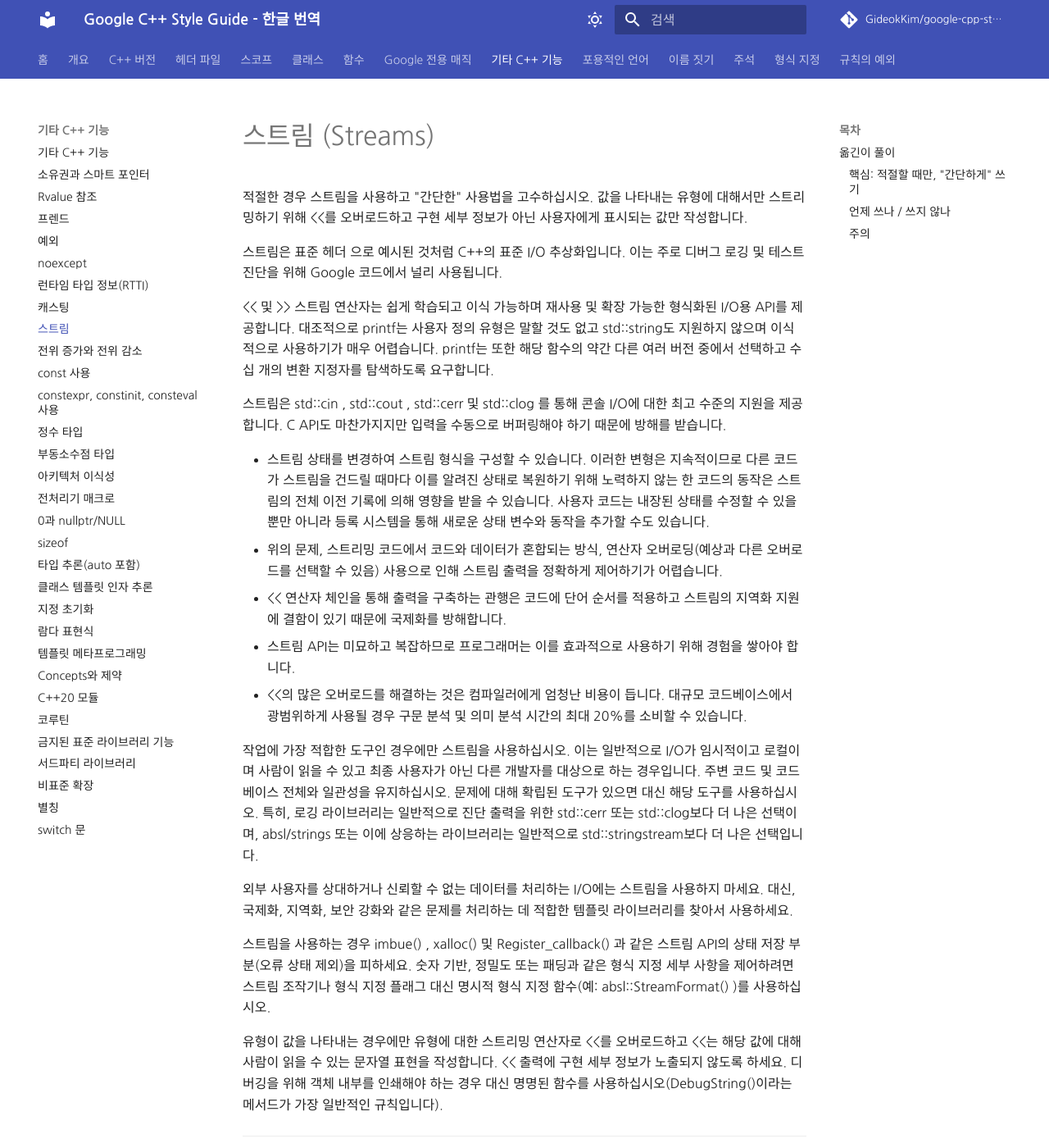
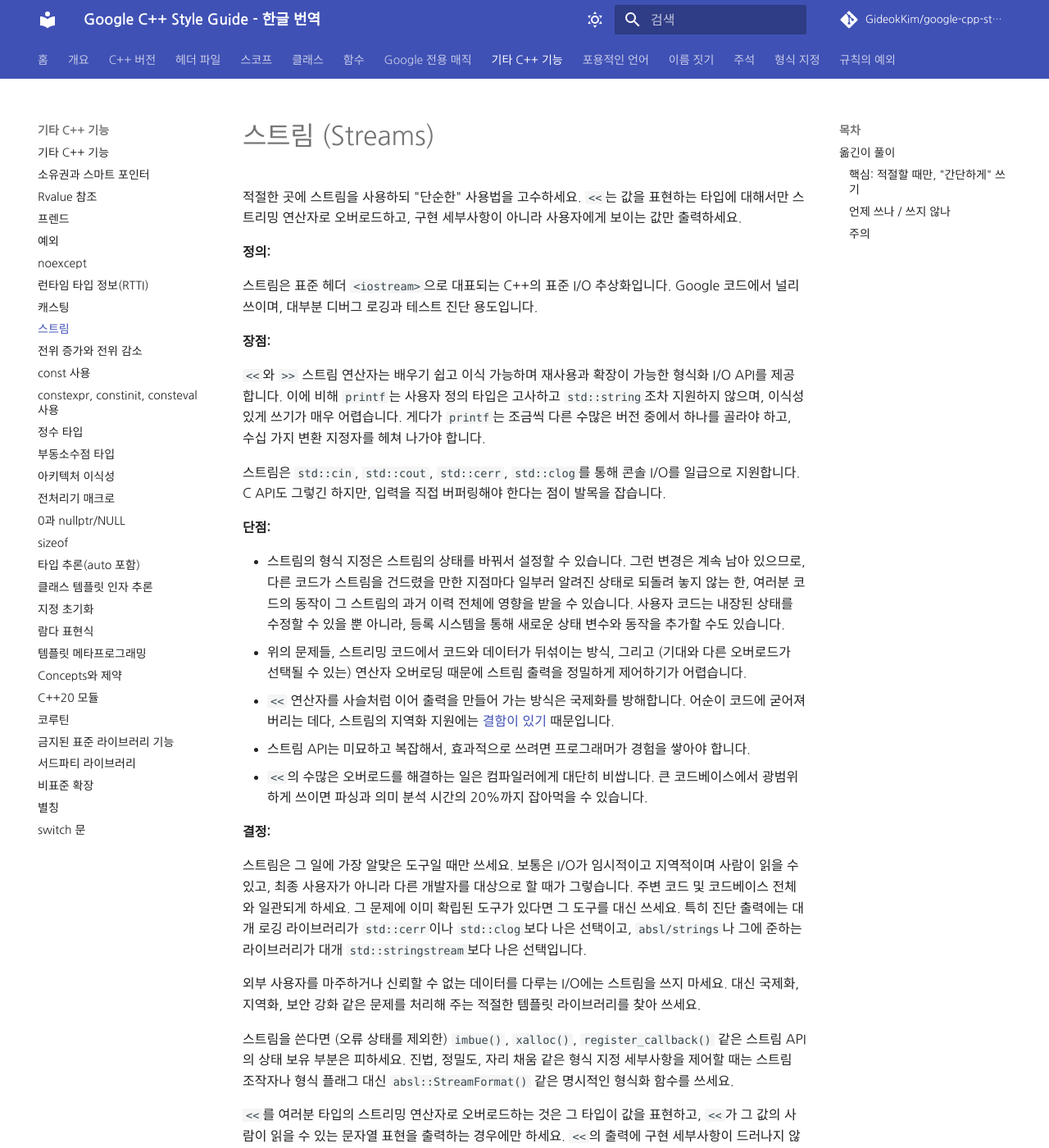
Before and after one commit to GideokKim/google-cpp-style-guide-kr, an MkDocs documentation site: the page built from google cpp style guide/streams.md, in a window 1280 px wide and 1400 px high. Shown: the whole window at 82% size. Built offline with MkDocs 1.6.1 and Material for MkDocs 9.7.7, drawn with Linux system fonts in a browser that asks for light colours; some web fonts are replaced; comment, search, counter and statistics services are not loaded; some of the changed text lies outside the part shown.

Commit message:
docs(other): restore upstream structure in `streams`
The page flattened the upstream Definition, Pros, Cons and Decision
blocks, dropped the link behind "flawed" on the localization claim, and
left every stream name and operator unformatted.

Word choices had drifted. `number base` became "숫자 기반", reading as
"based on numbers" rather than radix; `print object internals` became
"인쇄", the word for putting ink on paper; and `first-class support`
became "최고 수준의 지원", a claim about quality rather than about being
a first-class language facility. The API name `register_callback()` was
also written with a capital R, which is not the function.

Restore the four block labels and the link, mark the identifiers as
code, and fix the wording.

```diff
--- a/google cpp style guide/streams.md
+++ b/google cpp style guide/streams.md
@@ -1,26 +1,34 @@
 # 스트림 (Streams)
 
-적절한 경우 스트림을 사용하고 "간단한" 사용법을 고수하십시오. 값을 나타내는 유형에 대해서만 스트리밍하기 위해 <<를 오버로드하고 구현 세부 정보가 아닌 사용자에게 표시되는 값만 작성합니다.
+적절한 곳에 스트림을 사용하되 "단순한" 사용법을 고수하세요. `<<`는 값을 표현하는 타입에 대해서만 스트리밍 연산자로 오버로드하고, 구현 세부사항이 아니라 사용자에게 보이는 값만 출력하세요.
 
-스트림은 표준 헤더 <iostream> 으로 예시된 것처럼 C++의 표준 I/O 추상화입니다. 이는 주로 디버그 로깅 및 테스트 진단을 위해 Google 코드에서 널리 사용됩니다.
+**정의:**
 
-<< 및 >> 스트림 연산자는 쉽게 학습되고 이식 가능하며 재사용 및 확장 가능한 형식화된 I/O용 API를 제공합니다. 대조적으로 printf는 사용자 정의 유형은 말할 것도 없고 std::string도 지원하지 않으며 이식적으로 사용하기가 매우 어렵습니다. printf는 또한 해당 함수의 약간 다른 여러 버전 중에서 선택하고 수십 개의 변환 지정자를 탐색하도록 요구합니다.
+스트림은 표준 헤더 `<iostream>`으로 대표되는 C++의 표준 I/O 추상화입니다. Google 코드에서 널리 쓰이며, 대부분 디버그 로깅과 테스트 진단 용도입니다.
 
-스트림은 std::cin , std::cout , std::cerr 및 std::clog 를 통해 콘솔 I/O에 대한 최고 수준의 지원을 제공합니다. C API도 마찬가지지만 입력을 수동으로 버퍼링해야 하기 때문에 방해를 받습니다.
+**장점:**
 
-- 스트림 상태를 변경하여 스트림 형식을 구성할 수 있습니다. 이러한 변형은 지속적이므로 다른 코드가 스트림을 건드릴 때마다 이를 알려진 상태로 복원하기 위해 노력하지 않는 한 코드의 동작은 스트림의 전체 이전 기록에 의해 영향을 받을 수 있습니다. 사용자 코드는 내장된 상태를 수정할 수 있을 뿐만 아니라 등록 시스템을 통해 새로운 상태 변수와 동작을 추가할 수도 있습니다.
-- 위의 문제, 스트리밍 코드에서 코드와 데이터가 혼합되는 방식, 연산자 오버로딩(예상과 다른 오버로드를 선택할 수 있음) 사용으로 인해 스트림 출력을 정확하게 제어하기가 어렵습니다.
-- << 연산자 체인을 통해 출력을 구축하는 관행은 코드에 단어 순서를 적용하고 스트림의 지역화 지원에 결함이 있기 때문에 국제화를 방해합니다.
-- 스트림 API는 미묘하고 복잡하므로 프로그래머는 이를 효과적으로 사용하기 위해 경험을 쌓아야 합니다.
-- <<의 많은 오버로드를 해결하는 것은 컴파일러에게 엄청난 비용이 듭니다. 대규모 코드베이스에서 광범위하게 사용될 경우 구문 분석 및 의미 분석 시간의 최대 20%를 소비할 수 있습니다.
+`<<`와 `>>` 스트림 연산자는 배우기 쉽고 이식 가능하며 재사용과 확장이 가능한 형식화 I/O API를 제공합니다. 이에 비해 `printf`는 사용자 정의 타입은 고사하고 `std::string`조차 지원하지 않으며, 이식성 있게 쓰기가 매우 어렵습니다. 게다가 `printf`는 조금씩 다른 수많은 버전 중에서 하나를 골라야 하고, 수십 가지 변환 지정자를 헤쳐 나가야 합니다.
 
-작업에 가장 적합한 도구인 경우에만 스트림을 사용하십시오. 이는 일반적으로 I/O가 임시적이고 로컬이며 사람이 읽을 수 있고 최종 사용자가 아닌 다른 개발자를 대상으로 하는 경우입니다. 주변 코드 및 코드베이스 전체와 일관성을 유지하십시오. 문제에 대해 확립된 도구가 있으면 대신 해당 도구를 사용하십시오. 특히, 로깅 라이브러리는 일반적으로 진단 출력을 위한 std::cerr 또는 std::clog보다 더 나은 선택이며, absl/strings 또는 이에 상응하는 라이브러리는 일반적으로 std::stringstream보다 더 나은 선택입니다.
+스트림은 `std::cin`, `std::cout`, `std::cerr`, `std::clog`를 통해 콘솔 I/O를 일급으로 지원합니다. C API도 그렇긴 하지만, 입력을 직접 버퍼링해야 한다는 점이 발목을 잡습니다.
 
-외부 사용자를 상대하거나 신뢰할 수 없는 데이터를 처리하는 I/O에는 스트림을 사용하지 마세요. 대신, 국제화, 지역화, 보안 강화와 같은 문제를 처리하는 데 적합한 템플릿 라이브러리를 찾아서 사용하세요.
+**단점:**
 
-스트림을 사용하는 경우 imbue() , xalloc() 및 Register_callback() 과 같은 스트림 API의 상태 저장 부분(오류 상태 제외)을 피하세요. 숫자 기반, 정밀도 또는 패딩과 같은 형식 지정 세부 사항을 제어하려면 스트림 조작기나 형식 지정 플래그 대신 명시적 형식 지정 함수(예: absl::StreamFormat() )를 사용하십시오.
+- 스트림의 형식 지정은 스트림의 상태를 바꿔서 설정할 수 있습니다. 그런 변경은 계속 남아 있으므로, 다른 코드가 스트림을 건드렸을 만한 지점마다 일부러 알려진 상태로 되돌려 놓지 않는 한, 여러분 코드의 동작이 그 스트림의 과거 이력 전체에 영향을 받을 수 있습니다. 사용자 코드는 내장된 상태를 수정할 수 있을 뿐 아니라, 등록 시스템을 통해 새로운 상태 변수와 동작을 추가할 수도 있습니다.
+- 위의 문제들, 스트리밍 코드에서 코드와 데이터가 뒤섞이는 방식, 그리고 (기대와 다른 오버로드가 선택될 수 있는) 연산자 오버로딩 때문에 스트림 출력을 정밀하게 제어하기가 어렵습니다.
+- `<<` 연산자를 사슬처럼 이어 출력을 만들어 가는 방식은 국제화를 방해합니다. 어순이 코드에 굳어져 버리는 데다, 스트림의 지역화 지원에는 [결함이 있기](http://www.boost.org/doc/libs/1_48_0/libs/locale/doc/html/rationale.html#rationale_why) 때문입니다.
+- 스트림 API는 미묘하고 복잡해서, 효과적으로 쓰려면 프로그래머가 경험을 쌓아야 합니다.
+- `<<`의 수많은 오버로드를 해결하는 일은 컴파일러에게 대단히 비쌉니다. 큰 코드베이스에서 광범위하게 쓰이면 파싱과 의미 분석 시간의 20%까지 잡아먹을 수 있습니다.
 
-유형이 값을 나타내는 경우에만 유형에 대한 스트리밍 연산자로 <<를 오버로드하고 <<는 해당 값에 대해 사람이 읽을 수 있는 문자열 표현을 작성합니다. << 출력에 구현 세부 정보가 노출되지 않도록 하세요. 디버깅을 위해 객체 내부를 인쇄해야 하는 경우 대신 명명된 함수를 사용하십시오(DebugString()이라는 메서드가 가장 일반적인 규칙입니다).
+**결정:**
+
+스트림은 그 일에 가장 알맞은 도구일 때만 쓰세요. 보통은 I/O가 임시적이고 지역적이며 사람이 읽을 수 있고, 최종 사용자가 아니라 다른 개발자를 대상으로 할 때가 그렇습니다. 주변 코드 및 코드베이스 전체와 일관되게 하세요. 그 문제에 이미 확립된 도구가 있다면 그 도구를 대신 쓰세요. 특히 진단 출력에는 대개 로깅 라이브러리가 `std::cerr`이나 `std::clog`보다 나은 선택이고, `absl/strings`나 그에 준하는 라이브러리가 대개 `std::stringstream`보다 나은 선택입니다.
+
+외부 사용자를 마주하거나 신뢰할 수 없는 데이터를 다루는 I/O에는 스트림을 쓰지 마세요. 대신 국제화, 지역화, 보안 강화 같은 문제를 처리해 주는 적절한 템플릿 라이브러리를 찾아 쓰세요.
+
+스트림을 쓴다면 (오류 상태를 제외한) `imbue()`, `xalloc()`, `register_callback()` 같은 스트림 API의 상태 보유 부분은 피하세요. 진법, 정밀도, 자리 채움 같은 형식 지정 세부사항을 제어할 때는 스트림 조작자나 형식 플래그 대신 `absl::StreamFormat()` 같은 명시적인 형식화 함수를 쓰세요.
+
+`<<`를 여러분 타입의 스트리밍 연산자로 오버로드하는 것은 그 타입이 값을 표현하고, `<<`가 그 값의 사람이 읽을 수 있는 문자열 표현을 출력하는 경우에만 하세요. `<<`의 출력에 구현 세부사항이 드러나지 않게 하세요. 디버깅을 위해 객체 내부를 출력해야 한다면 이름 있는 함수를 대신 쓰세요(`DebugString()`이라는 이름의 메서드가 가장 흔한 관례입니다).
 
 ---
 
@@ -34,9 +42,9 @@
 
 - **써도 됨**: I/O가 임시적·지역적이고 사람이 읽을 용도이며, 대상이 최종 사용자가 아닌 개발자일 때.
 - **쓰지 말 것**: 외부 사용자 대상이거나 신뢰할 수 없는 데이터를 다루는 I/O. (국제화·보안을 처리하는 템플릿 라이브러리를 쓰세요.)
-- 이미 확립된 도구가 있으면 그것을 쓰세요: 진단 출력엔 로깅 라이브러리(>`std::cerr`/`std::clog`), 문자열 조립엔 `absl/strings`(>`std::stringstream`).
+- 이미 확립된 도구가 있으면 그것을 쓰세요. 진단 출력엔 `std::cerr`·`std::clog`보다 로깅 라이브러리를, 문자열 조립엔 `std::stringstream`보다 `absl/strings`를 쓰는 편이 낫습니다.
 
 ### 주의
 
-- `imbue()`, `xalloc()`, `register_callback()` 같은 **상태 저장(stateful) API**는 피하세요(오류 상태 제외). 형식 지정은 스트림 조작자 대신 명시적 함수(`absl::StreamFormat()` 등)로.
-- `<<`는 **값을 나타내는 타입**에만, 사람이 읽을 표현을 쓰도록 오버로드하세요. 구현 세부사항을 노출하지 마세요. 디버깅용 내부 출력은 `DebugString()` 같은 명명된 함수로.
+- `imbue()`, `xalloc()`, `register_callback()` 같은 **상태 보유(stateful) API**는 피하세요(오류 상태 제외). 형식 지정은 스트림 조작자 대신 명시적 함수(`absl::StreamFormat()` 등)로.
+- `<<`는 **값을 나타내는 타입**에만, 사람이 읽을 표현을 쓰도록 오버로드하세요. 구현 세부사항을 노출하지 마세요. 디버깅용 내부 출력은 `DebugString()` 같은 이름 있는 함수로.
```
